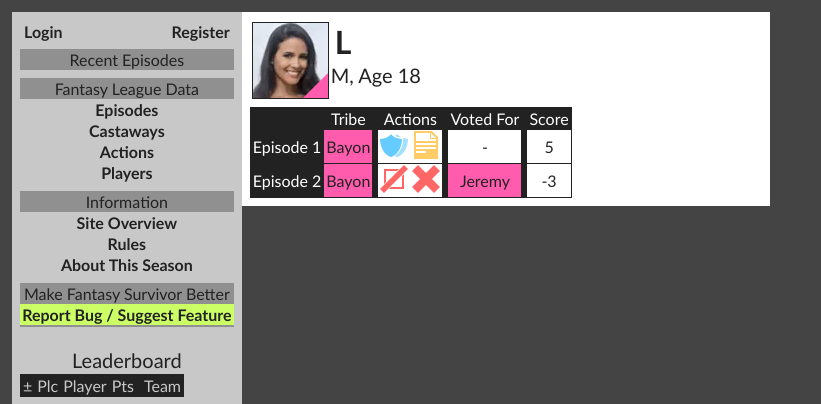
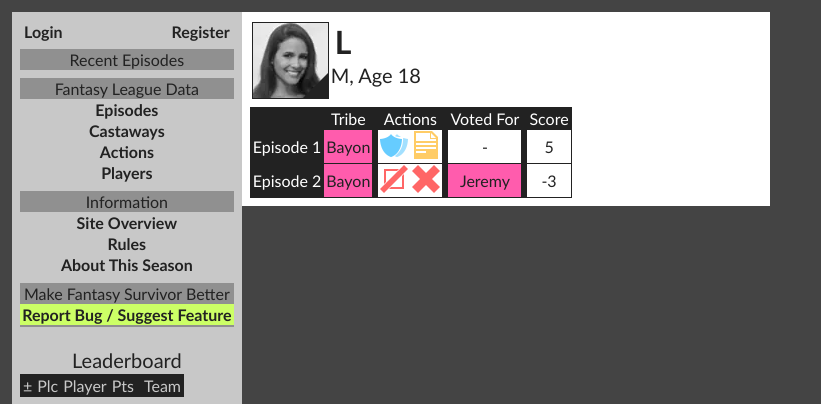
Before and after one commit to alexjetter/survivor, a Django app: page /season31/castaway/9/ in a window 1280 px wide. Shown: the top 404 px of the page, without its empty margins (0-821 px from the left). Run offline with Django 3.2, Linux system fonts and the light colour scheme; data comes from the database, SQL or seed files in the repository; both versions use the stored data as it was after the commit.

Commit message:
formatting out castaways in a few more places

```diff
--- a/season31/static/season31/style.css
+++ b/season31/static/season31/style.css
@@ -184,6 +184,14 @@ table, th, td{
 	background-color: #909090;
 }
 
+.outimg {
+    filter: none;
+    -webkit-filter: grayscale(100%);
+    -moz-filter:    grayscale(100%);
+    -ms-filter:     grayscale(100%);
+    -o-filter:      grayscale(100%);
+}
+
 a {
 	text-decoration: none;
 	padding: 0;
--- a/season31/templates/season31/castaway.html
+++ b/season31/templates/season31/castaway.html
@@ -10,8 +10,8 @@
 </div>
 <div class="content floatleft marg0">
 
-<div class="floatleft pad0 bgtribe{{ castaway.get_tribe.color }}">
-	<img src="{% static 'season31/images/photos/'%}{{ castaway.name }}.png" title="{{ castaway.name }}" class="border" />
+<div class="floatleft pad0{% if castaway.out_episode_number > 0 %} bgblack{% else %} bgtribe{{ castaway.get_tribe.color }}{% endif %}">
+	<img src="{% static 'season31/images/photos/'%}{{ castaway.name }}.png" title="{{ castaway.name }}" class="border{% if castaway.out_episode_number > 0 %} outimg{% endif %}" />
 </div>
 <div>
 	<span class="title">{{ castaway.full_name }}</span>
--- a/season31/templates/season31/castaways.html
+++ b/season31/templates/season31/castaways.html
@@ -85,8 +85,8 @@
 	</tr>
 	{% for castaway in castaways %}
 	<tr>
-		<td class="columnheader fgwhite textright"><a href="{% url 'season31:castaway' castaway.id %}" class="fgwhite">{{ castaway }}</a></td>
-		<td class="bgtribe{{ castaway.get_tribe.color }} fgwhite textright pad0"><img src="{% static 'season31/images/photos/'%}{{ castaway.name }}.png" title="{{ castaway.name }}" class="castawayimgsmall" /></td>
+		<td class="columnheader fgwhite textright{% if castaway.out_episode_number > 0 %} textstrike{% endif %}"><a href="{% url 'season31:castaway' castaway.id %}" class="fgwhite">{{ castaway }}</a></td>
+		<td class="{% if castaway.out_episode_number > 0 %}bgblack{% else %}bgtribe{{ pick.castaway_episode.tribe.color }}{% endif %} fgwhite textright pad0"><img src="{% static 'season31/images/photos/'%}{{ castaway.name }}.png" title="{{ castaway.name }}" class="castawayimgsmall{% if castaway.out_episode_number > 0 %} outimg{% endif %}" /></td>
 		<td>{{ castaway.age }}</td>
 		<td>{{ castaway.occupation }}</td>
 		{% for ce in castaway.castawayepisode_set.all %}
--- a/season31/templates/season31/leaderboard.html
+++ b/season31/templates/season31/leaderboard.html
@@ -25,9 +25,9 @@
 			<td class="columnheader"></td>
 			<td class="pad0 marg0">
 				{% for pick in playerepisode.get_team_picks %}
-				<div class="bgtribe{{ pick.castaway_episode.tribe.color }} floatleft pad0 marg0" title="{{ pick.castaway }}">
+				<div class="{% if pick.out_this_episode %}bgblack{% else %}bgtribe{{ pick.castaway_episode.tribe.color }}{% endif %} floatleft pad0 marg0" title="{{ pick.castaway }}">
 					<a href="{% url 'season31:castaway' pick.castaway.id %}" class="fgblack pad0 marg0 ">
-						<img src="{% static 'season31/images/photos/'%}{{ pick.castaway.name }}.png" title="{{ pick.castaway.name }}" class="castawayimgsmall pad0 marg0" />
+						<img src="{% static 'season31/images/photos/'%}{{ pick.castaway.name }}.png" title="{{ pick.castaway.name }}" class="castawayimgsmall pad0 marg0{% if pick.out_this_episode %} outimg{% endif %}" />
 					</a>
 				</div>
 				{% endfor %}
```
Also changed, not shown: db.sqlite3.
